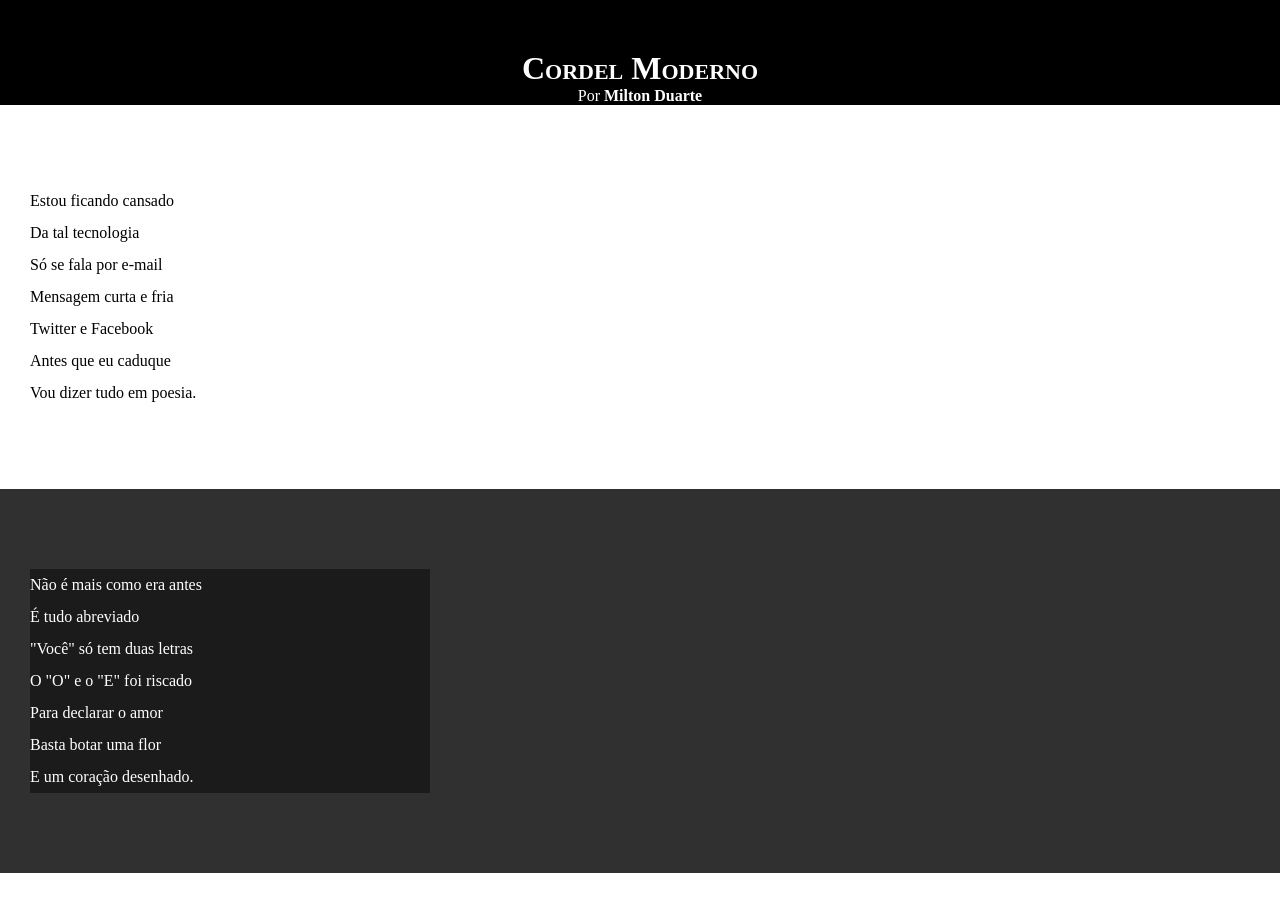
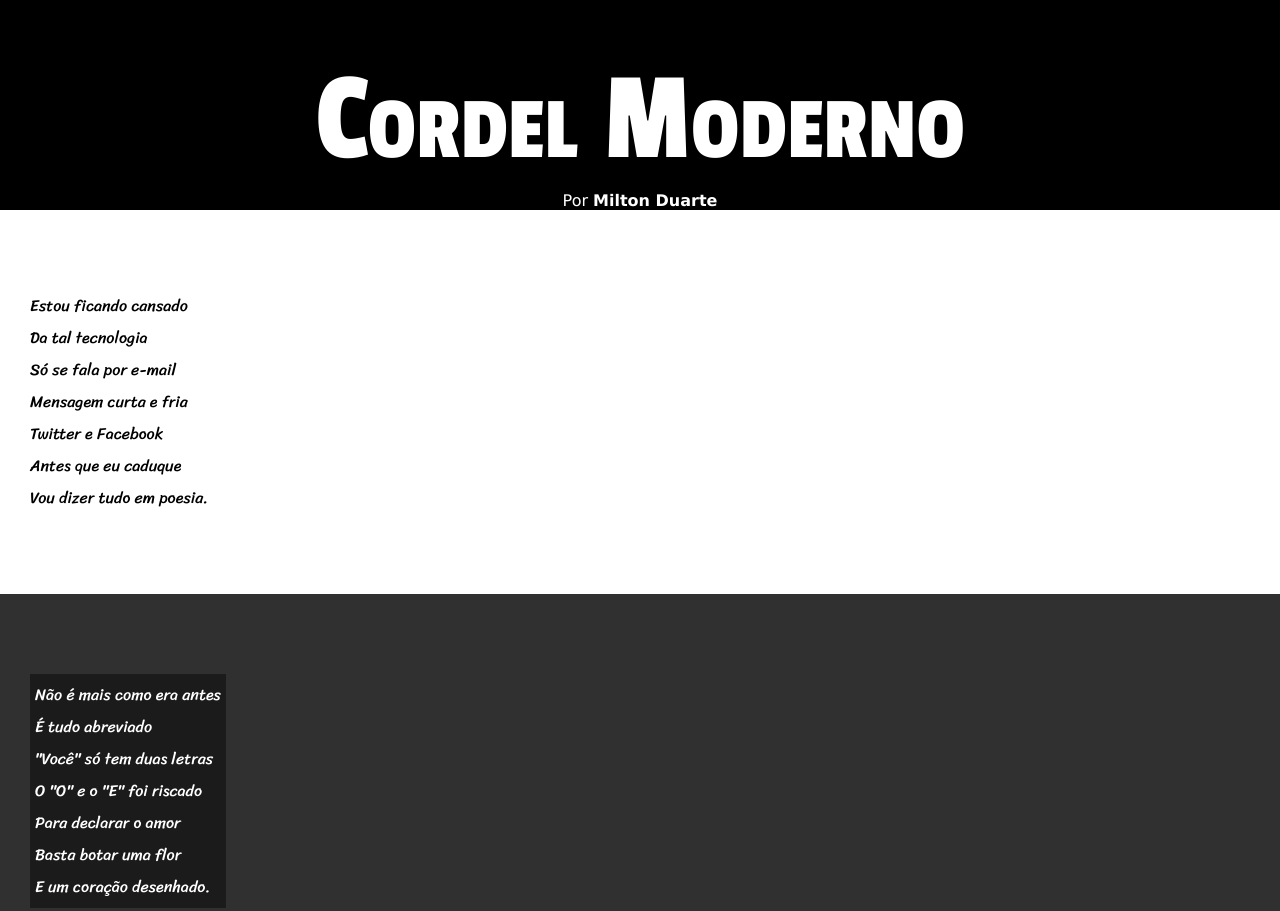
Before and after one commit to alexandermazucco/HTML5-CSS3, a plain HTML site: page Desafios/d012/index.html in a window 1280 px wide. Shown: the top 911 px of the page. Drawn offline with Linux system fonts and the light colour scheme.

Commit message:
atualização de estilos d12

```diff
--- a/Desafios/d012/estilo/style.css
+++ b/Desafios/d012/estilo/style.css
@@ -1,4 +1,14 @@
 @charset "UTF-8";
+
+@import url('https://fonts.googleapis.com/css2?family=Passion+One&display=swap');
+
+@import url('https://fonts.googleapis.com/css2?family=Sriracha&display=swap');
+
+:root {
+    --fonte1: Verdana, Geneva, Tahoma, sans-serif;
+    --fonte2: 'Passion One', cursive;
+    --fonte3: 'Sriracha', cursive;
+}
 
 * {
     margin: 0px;
@@ -8,6 +18,7 @@
 html, body {
     min-height: 100vh;
     background-color: darkgray;
+    font-family: var(--fonte1);
 }
 
 header {
@@ -19,6 +30,9 @@ header {
 header > h1 {
     padding-top: 50px;
     font-variant: small-caps;
+    font-family: var(--fonte2);
+    font-weight: normal;
+    font-size: 10vw;
 }
 
 header > p {
@@ -40,6 +54,8 @@ section {
     padding-bottom: 10vh;
     line-height: 2em;
     padding-left: 30px;
+    font-family: var(--fonte3);
+    font-weight: 5vw;
 }
 
 section.normal {
@@ -53,7 +69,8 @@ section.imagem {
 }
 
 section.imagem > p {
-    width: 400px;
+    display: inline-block;
+    padding: 5px;
     background-color: rgb(27, 27, 27);
 }
 
```
